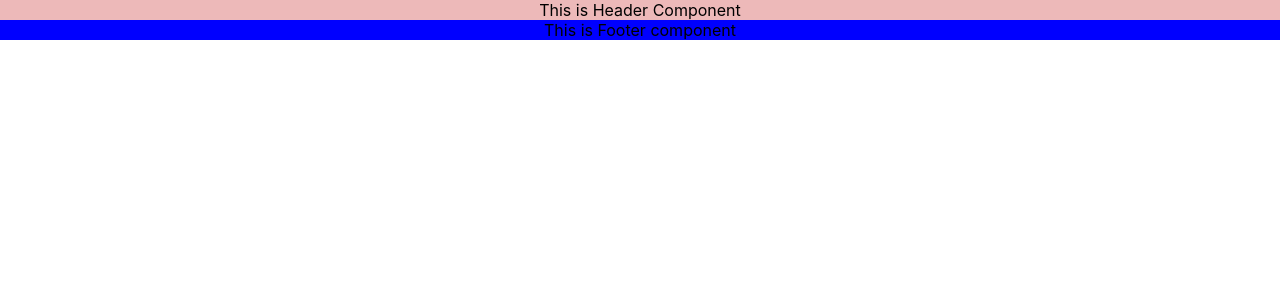
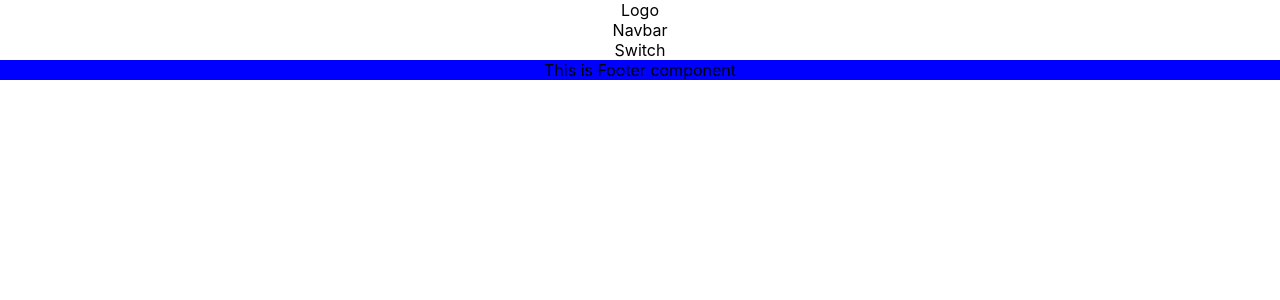
Before and after one commit to zahraRostami1999/blog-app, a React (Create React App) app: page / in a window 1280 px wide. Shown: the top 300 px of the page. Built offline with nearby package versions, Linux system fonts and the light colour scheme.

Commit message:
add Header component sections

```diff
--- a/src/Components/header/Header.jsx
+++ b/src/Components/header/Header.jsx
@@ -3,7 +3,9 @@ import styled from "./header.module.css";
 function Header() {
   return (
     <header>
-      <div className={styled.header}>This is Header Component</div>
+        <div className={styled.logo}>Logo</div>
+        <div className={styled.navbar}>Navbar</div>
+        <div className={styled.switch}>Switch</div>
     </header>
   );
 }
```
